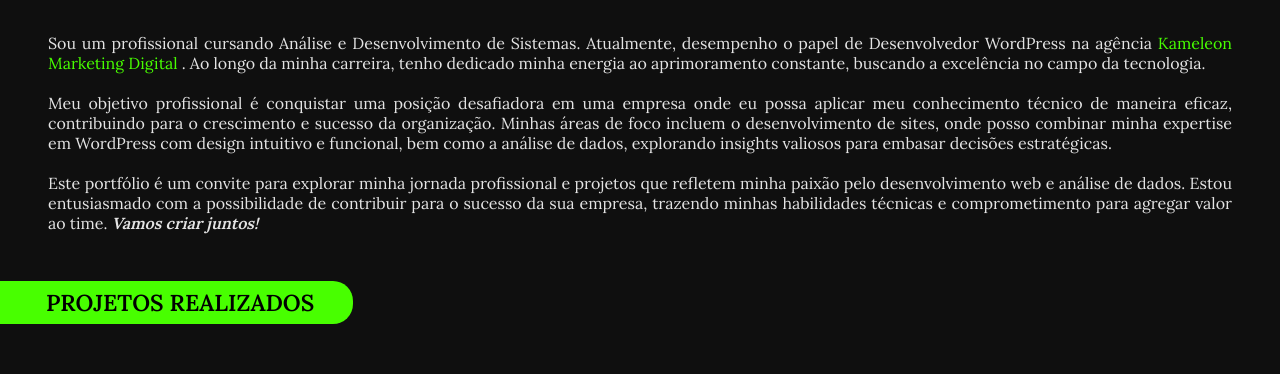
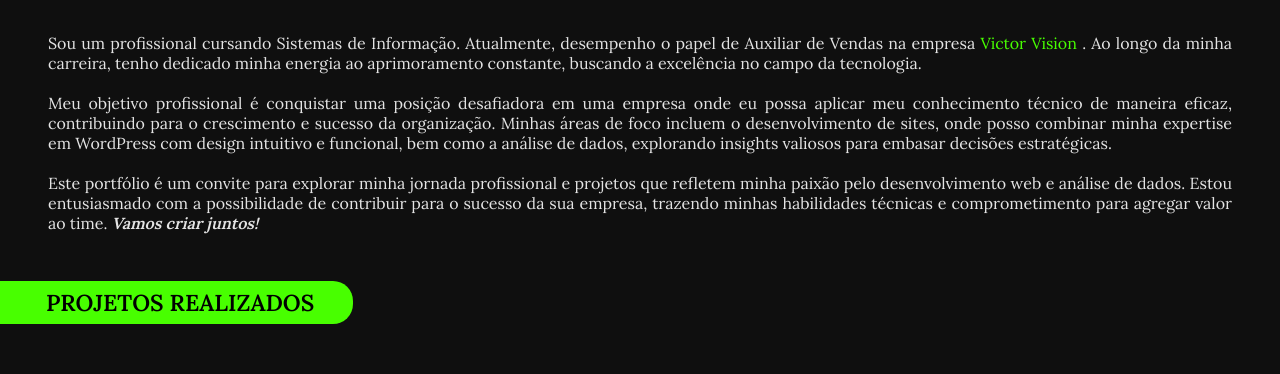
Before and after one commit to Eureia/portfolio, a plain HTML site: page index.html in a window 1280 px wide. Shown: the part 283-657 px from the top of the page. Drawn offline with Linux system fonts and the light colour scheme.

Commit message:
Update index.html
Atualização portfolio 15/05/2025

```diff
--- a/index.html
+++ b/index.html
@@ -25,8 +25,7 @@
         <h1 class="titulo_menor">Prazer!</h1>
         <h2 class="titulo_maior">Me chamo Renan</h2>
         <p class="conteudo">
-            Sou um profissional cursando Análise e Desenvolvimento
-            de Sistemas. Atualmente, desempenho o papel de Desenvolvedor WordPress na agência <a href="https://kameleon.marketing/" target="_blank">Kameleon Marketing Digital</a>
+            Sou um profissional cursando Sistemas de Informação. Atualmente, desempenho o papel de Auxiliar de Vendas na empresa <a href="https://victorvision.com.br/" target="_blank">Victor Vision</a>
             . Ao longo da minha carreira, tenho dedicado minha energia ao aprimoramento constante,
             buscando a excelência no campo da tecnologia.<br><br>
             Meu objetivo profissional é conquistar uma posição desafiadora em uma empresa onde eu possa aplicar
```
